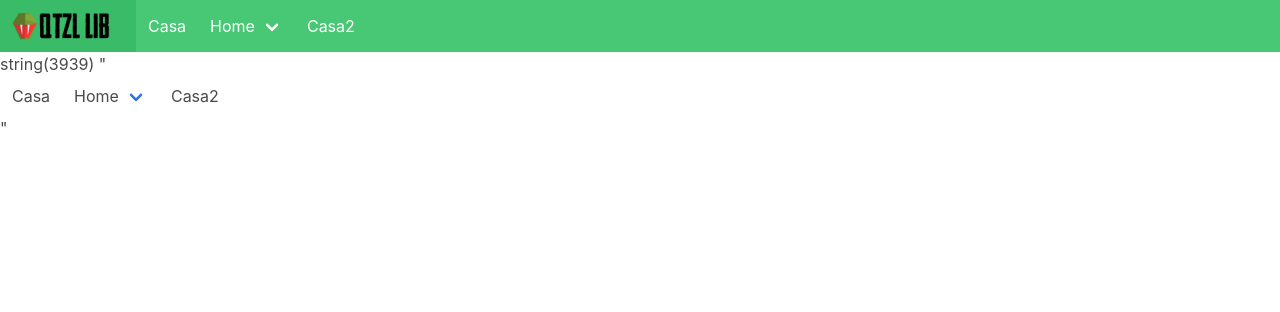
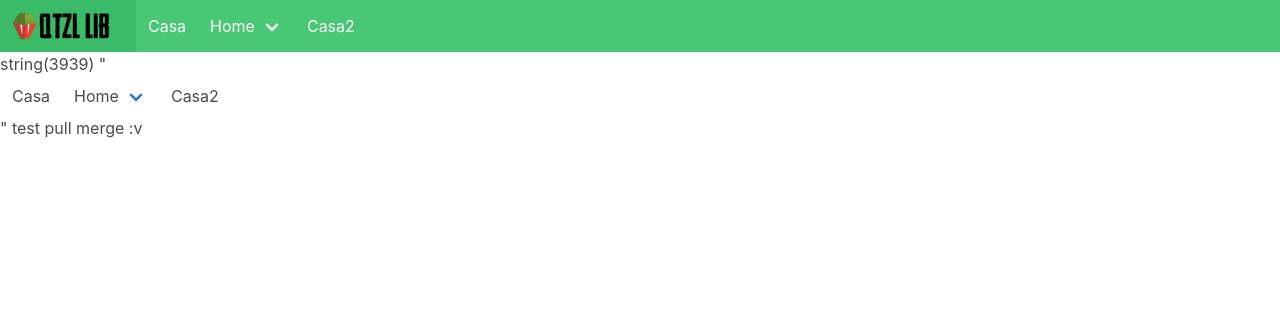
Before and after one commit to iquetzalcoatl/qtzl-lib, a PHP site: page / in a window 1280 px wide. Shown: the top 312 px of the page. Run offline with PHP 8.4, Linux system fonts and the light colour scheme; data that the repository does not hold is empty.

Commit message:
test merge pull

```diff
--- a/index.php
+++ b/index.php
@@ -14,4 +14,5 @@ $navbar->addmenu('Home', 'Init2', '#');
 $navbar->addmenu('Casa2', NULL, NULL);
 echo $navbar->manualnavbar();
 var_dump($navbar->manualnavbar());
+echo 'test pull merge :v';
 ?>
```
